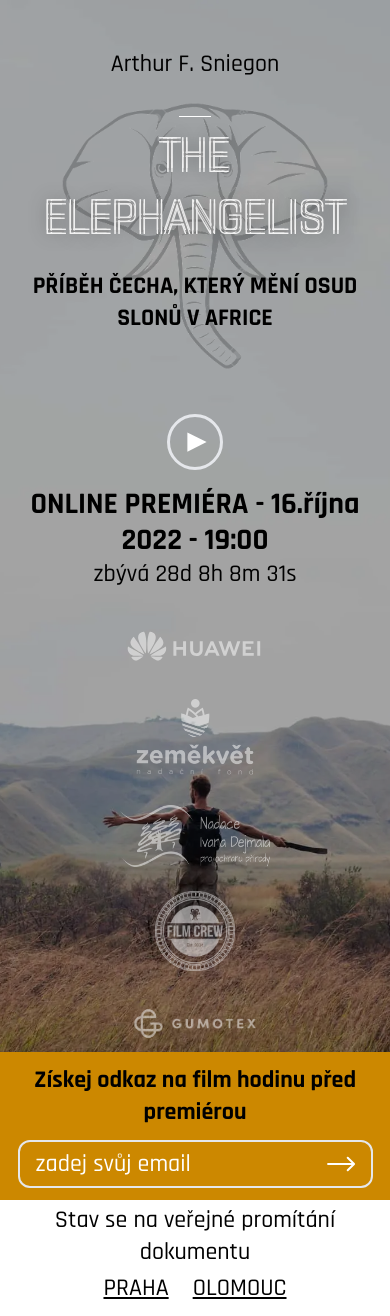
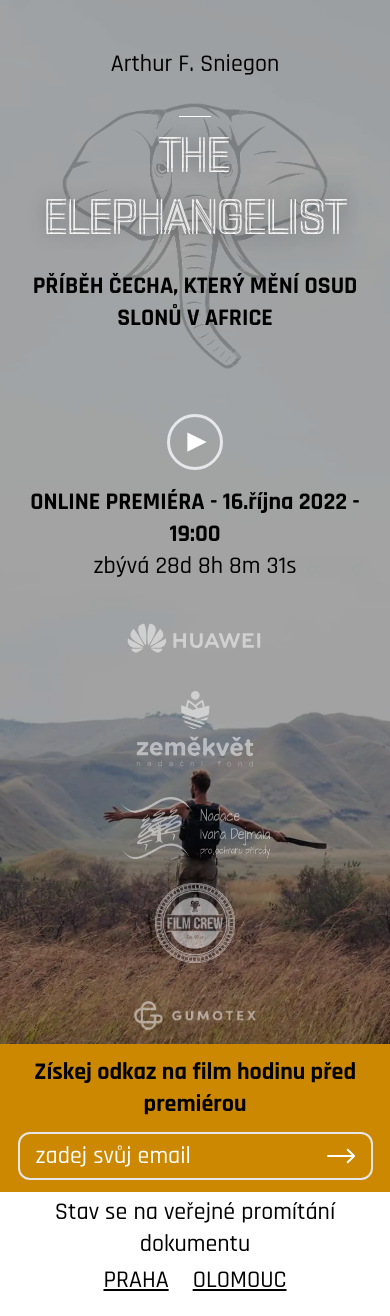
Before and after one commit to MartinMacek/elephangelist-website, a Next.js app: page / in a window 390 px wide. Built offline with nearby package versions, Linux system fonts and the light colour scheme.

Commit message:
feat: form validation

```diff
--- a/pages/index.js
+++ b/pages/index.js
@@ -11,7 +11,8 @@ export default function Home() {
   var validRegex =
     /^[a-zA-Z0-9.!#$%&'*+/=?^_`{|}~-]+@[a-zA-Z0-9-]+(?:\.[a-zA-Z0-9-]+)*$/;
 
-  async function handleSubmit() {
+  async function handleSubmit(event) {
+    event.preventDefault();
     if (!email) {
       return;
     }
@@ -29,8 +30,6 @@ export default function Home() {
           }
         })
         .catch((err) => console.log(err));
-    } else {
-      alert("Neplatný email");
     }
   }
 
@@ -53,8 +52,9 @@ export default function Home() {
       <div className="absolute opacity-25 flex justify-center w-full top-24 z-0">
         <Image src="/assets/elephant.png" alt="logo" width={280} height={280} />
       </div>
-      <div className="overlay ">
+      <div className="overlay">
         <div className="px-3">
+          <div>
             <h3 className="text-center pt-12 text-2xl">Arthur F. Sniegon</h3>
             <div className="h-[1px] w-8 bg-white mt-9 mb-2 mx-auto"></div>
 
@@ -65,6 +65,8 @@ export default function Home() {
             <p className="relative text-center mt-5 text-2xl z-10 font-bold">
               PŘÍBĚH ČECHA, KTERÝ MĚNÍ OSUD SLONŮ V AFRICE
             </p>
+          </div>
+          <div>
             <div className="flex flex-col md:flex-row justify-center items-center mt-16 md:mt-32">
               <div className="flex justify-center border-[3px] rounded-full w-14 h-14 m-4 md:m-8">
                 <div className="flex mx-auto pl-1">
@@ -77,7 +79,7 @@ export default function Home() {
                 </div>
               </div>
 
-            <span className="text-center text-3xl font-bold">
+              <span className="text-center text-2xl md:text-3xl font-bold">
                 <b>ONLINE PREMIÉRA - 16.října 2022 - 19:00</b>
               </span>
             </div>
@@ -129,6 +131,7 @@ export default function Home() {
               </div>
             </div>
           </div>
+        </div>
 
         <div className="md:absolute bottom-0 right-0 left-0 bg-white">
           <div className="bg-[#CC8800] flex justify-center">
@@ -146,20 +149,23 @@ export default function Home() {
                     />
                   </div>
                 ) : (
-                  <>
+                  <form
+                    onSubmit={handleSubmit}
+                    className="flex justify-end items-center"
+                  >
                     <input
                       className="border-2 rounded-xl h-12 bg-transparent pl-4 pr-12 placeholder:text-white font-normal"
                       placeholder="zadej svůj email"
                       type="email"
                       value={email}
                       onChange={(e) => setEmail(e.target.value)}
-                      onSubmit={handleSubmit}
                       required
                     />
 
-                    <div
+                    <button
                       className="absolute w-10 mr-2 flex items-center cursor-pointer"
                       onClick={handleSubmit}
+                      type="submit"
                     >
                       <Image
                         src="/assets/arrow-right.svg"
@@ -167,8 +173,8 @@ export default function Home() {
                         height={32}
                         alt="submit"
                       />
-                    </div>
-                  </>
+                    </button>
+                  </form>
                 )}
               </div>
             </span>
```
Lines whose indentation alone changed are shown as unchanged.
